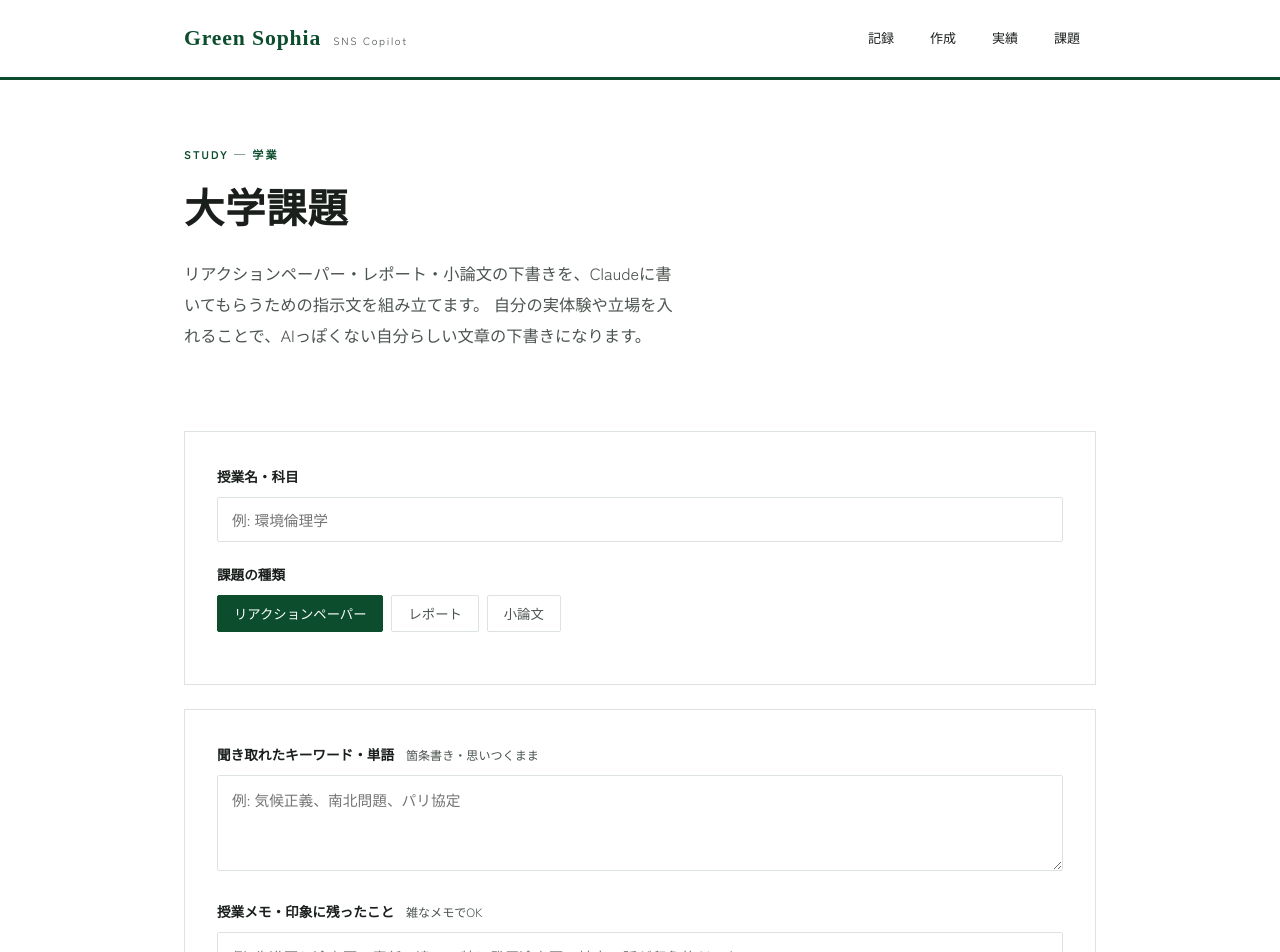
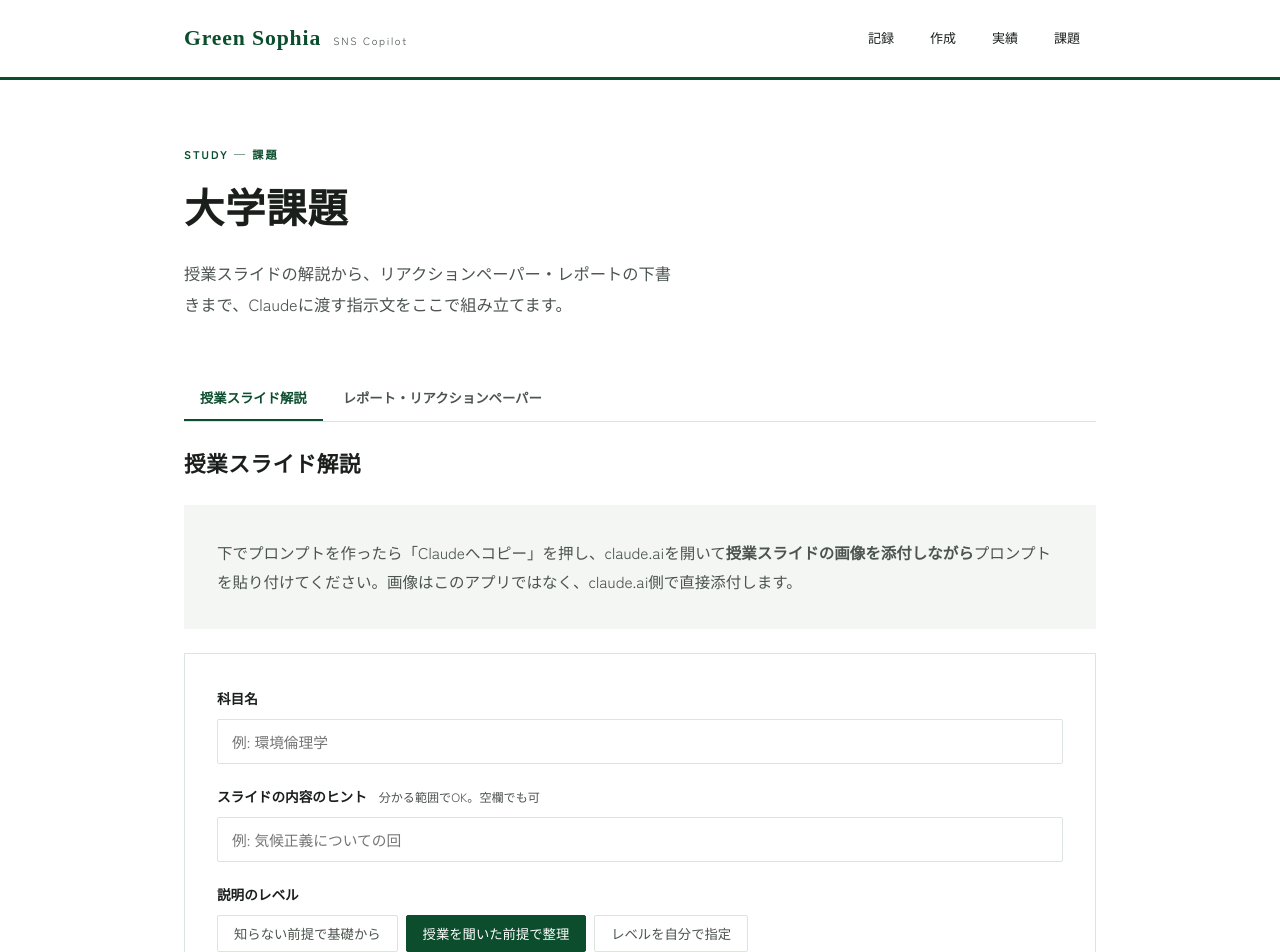
Before and after one commit to GreenSophia/GS2, a Next.js app: page /study in a window 1280 px wide. Shown: the top 952 px of the page. Built offline with nearby package versions, Linux system fonts and the light colour scheme; a web font is replaced by a local one.

Commit message:
Update StudyPage with new content and navigation

```diff
--- a/app/study/page.tsx
+++ b/app/study/page.tsx
@@ -1,17 +1,28 @@
 import ReportForm from './report-form';
+import LectureForm from './lecture-form';
 
 export default function StudyPage() {
   return (
     <main className="container">
       <section className="masthead">
-        <div className="eyebrow">STUDY — 学業</div>
+        <div className="eyebrow">STUDY — 課題</div>
         <h1>大学課題</h1>
         <p className="lede">
-          リアクションペーパー・レポート・小論文の下書きを、Claudeに書いてもらうための指示文を組み立てます。
-          自分の実体験や立場を入れることで、AIっぽくない自分らしい文章の下書きになります。
+          授業スライドの解説から、リアクションペーパー・レポートの下書きまで、Claudeに渡す指示文をここで組み立てます。
         </p>
       </section>
 
+      <nav className="subnav" aria-label="課題内メニュー">
+        <a href="#lecture" className="active">授業スライド解説</a>
+        <a href="#report">レポート・リアクションペーパー</a>
+      </nav>
+
+      <div id="lecture">
+        <h2 style={{ marginTop: 0 }}>授業スライド解説</h2>
+        <LectureForm />
+      </div>
+
+      <div className="divider-leaf" id="report"><span>レポート・リアクションペーパー</span></div>
       <ReportForm />
     </main>
   );
```
